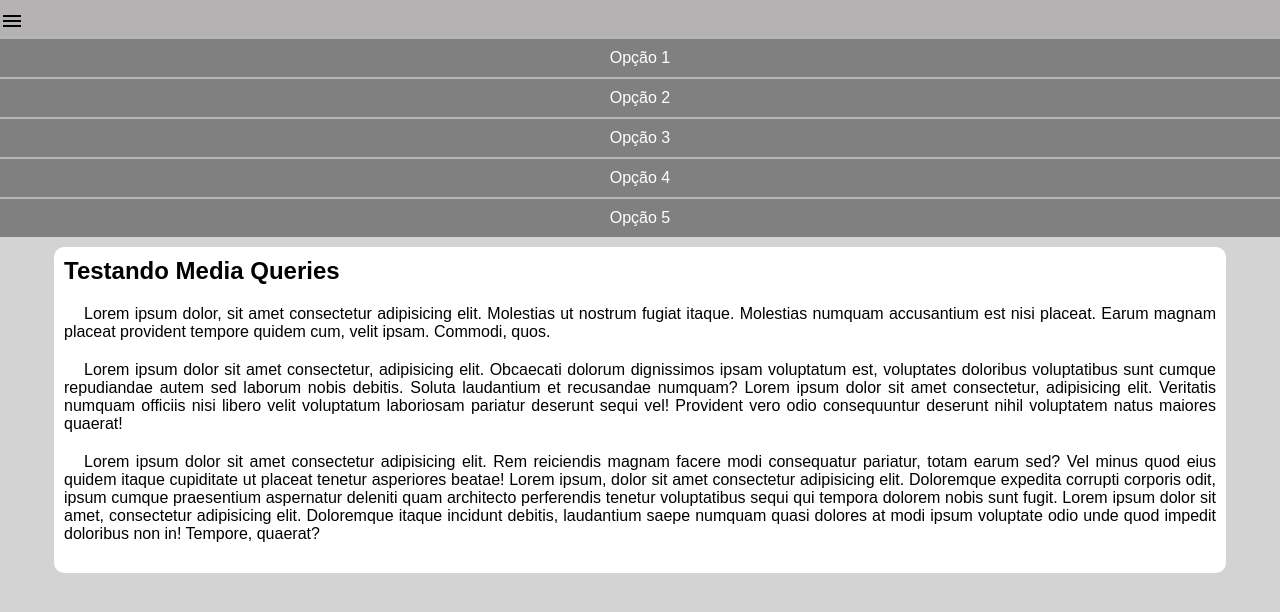
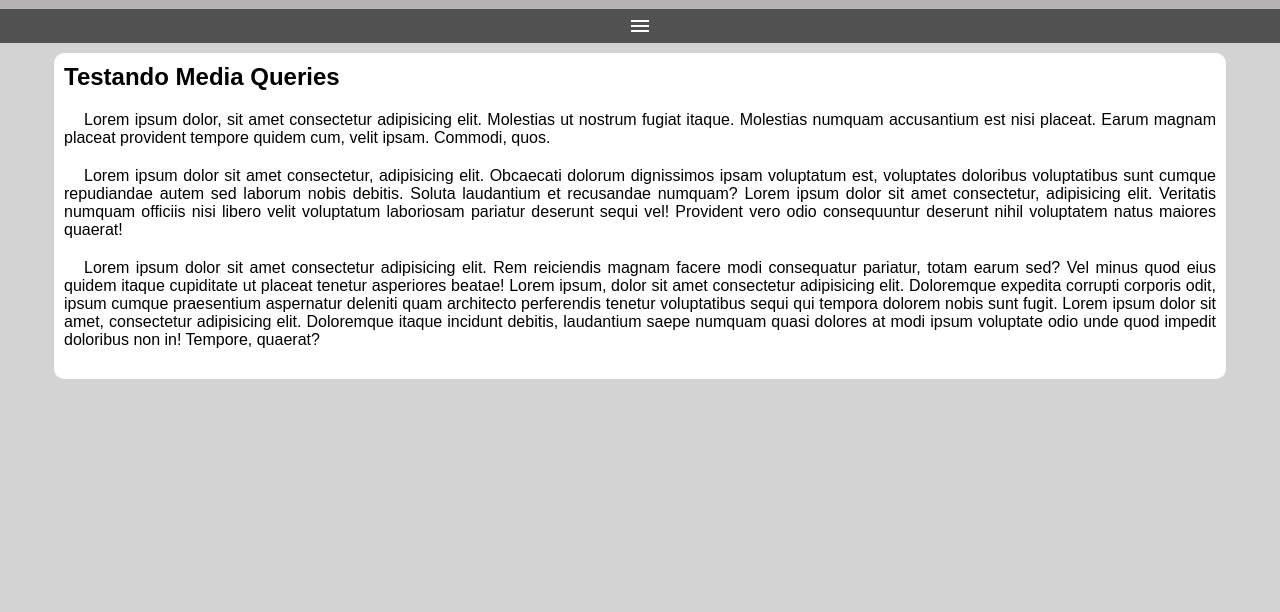
Before and after one commit to Simon-Francis/html-css, a plain HTML site: page exercicios/ex026/mq005/index.html in a window 1280 px wide. Shown: the part 48-660 px from the top of the page. Drawn offline with Linux system fonts and the light colour scheme.

Commit message:
att mq005

```diff
--- a/exercicios/ex026/mq005/estilos/style.css
+++ b/exercicios/ex026/mq005/estilos/style.css
@@ -19,12 +19,22 @@ header h1 {
     padding: 10px;
 }
 
-menu {
+i#burguer {
+    background-color: rgb(82, 81, 81);
+    color: white;
     display: block;
+    text-align: center;
+    padding: 5px;
+    cursor: pointer;
+}
+
+i#burguer:hover {
+    background-color: white;
+    color: black;
 }
 
 menu {
-    display: block;
+    display: none;
 }
 
 menu > ul {
--- a/exercicios/ex026/mq005/index.html
+++ b/exercicios/ex026/mq005/index.html
@@ -12,8 +12,8 @@
 <body>
     <header>
         <h1>Meu Site</h1>
-        <i class="material-icons">menu</i>
-            <menu>
+        <i id="burguer" class="material-icons" onclick="clickMenu()">menu</i>
+            <menu id="itens">
                 <ul>
                     <li><a href="#">Opção 1</a></li>
                     <li><a href="#">Opção 2</a></li>
@@ -39,6 +39,15 @@
         </article>
 
     </main>
+    <script>
+        function clickMenu() {
+            if (itens.style.display == 'block') {
+                itens.style.display = 'none'
+            } else {
+                itens.style.display = 'block'
+            }
+        }
+    </script>
 
 </body>
 </html>
```
